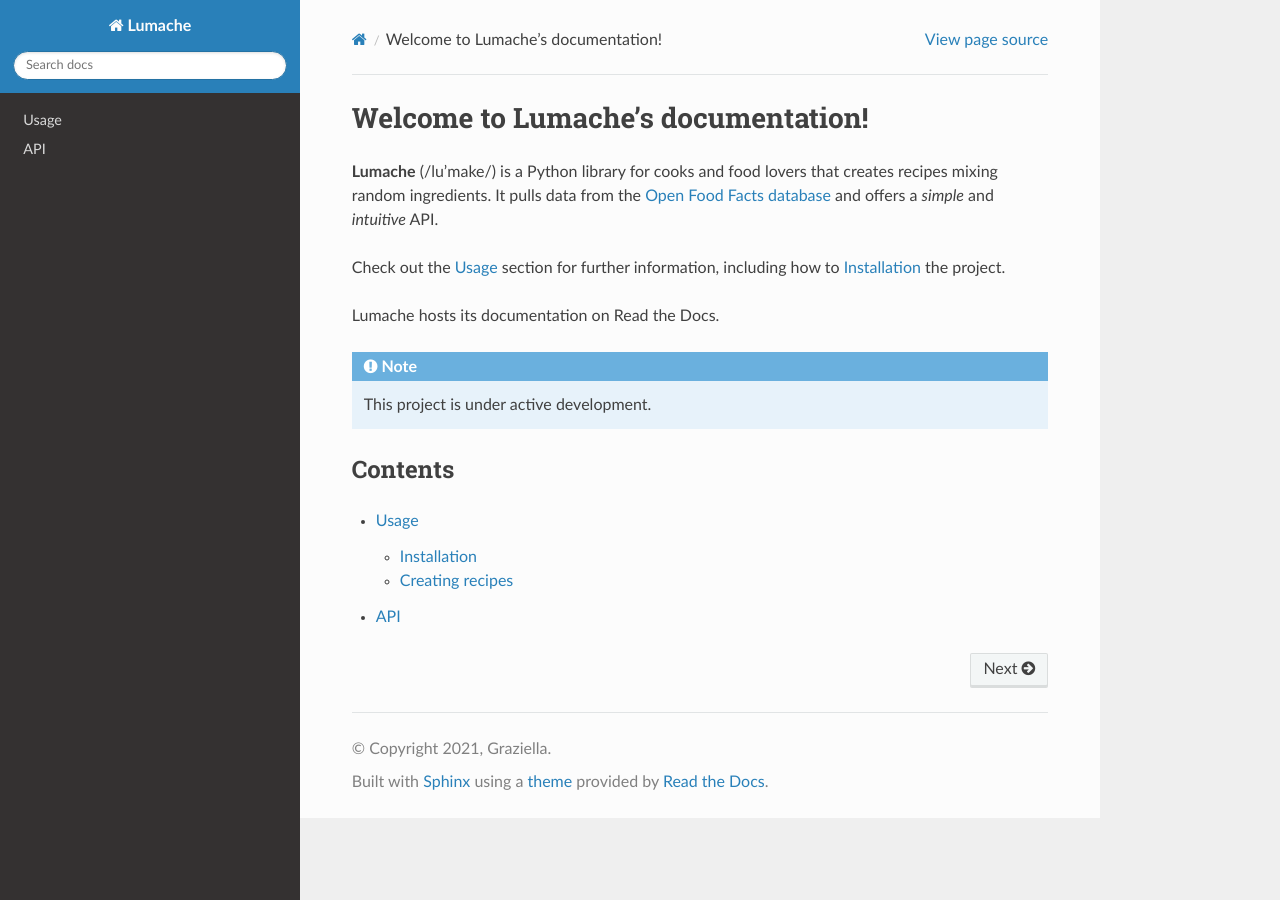
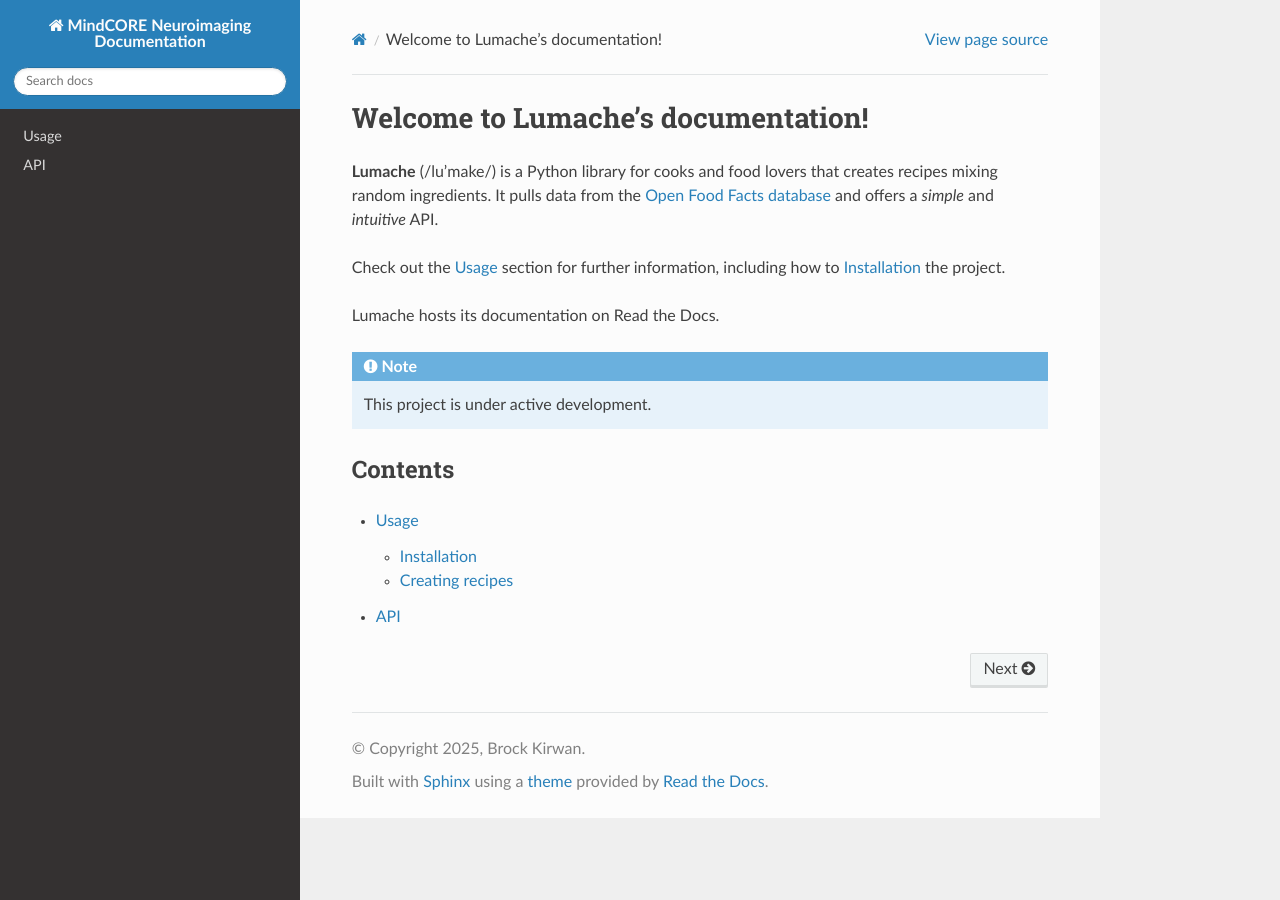
Before and after one commit to MindCORE-MRI/MindCORE-docs, a Sphinx documentation site: the page built from docs/source/index.rst, in a window 1280 px wide. Built offline with Sphinx 7.4.7 and the Read the Docs theme 3.1.0, drawn with Linux system fonts in a browser that asks for light colours.

Commit message:
Update conf.py
Personalizing project details from the template

```diff
--- a/docs/source/conf.py
+++ b/docs/source/conf.py
@@ -2,9 +2,9 @@
 
 # -- Project information
 
-project = 'Lumache'
-copyright = '2021, Graziella'
-author = 'Graziella'
+project = 'MindCORE Neuroimaging Documentation'
+copyright = '2025, Brock Kirwan'
+author = 'cbkirwan'
 
 release = '0.1'
 version = '0.1.0'
```
